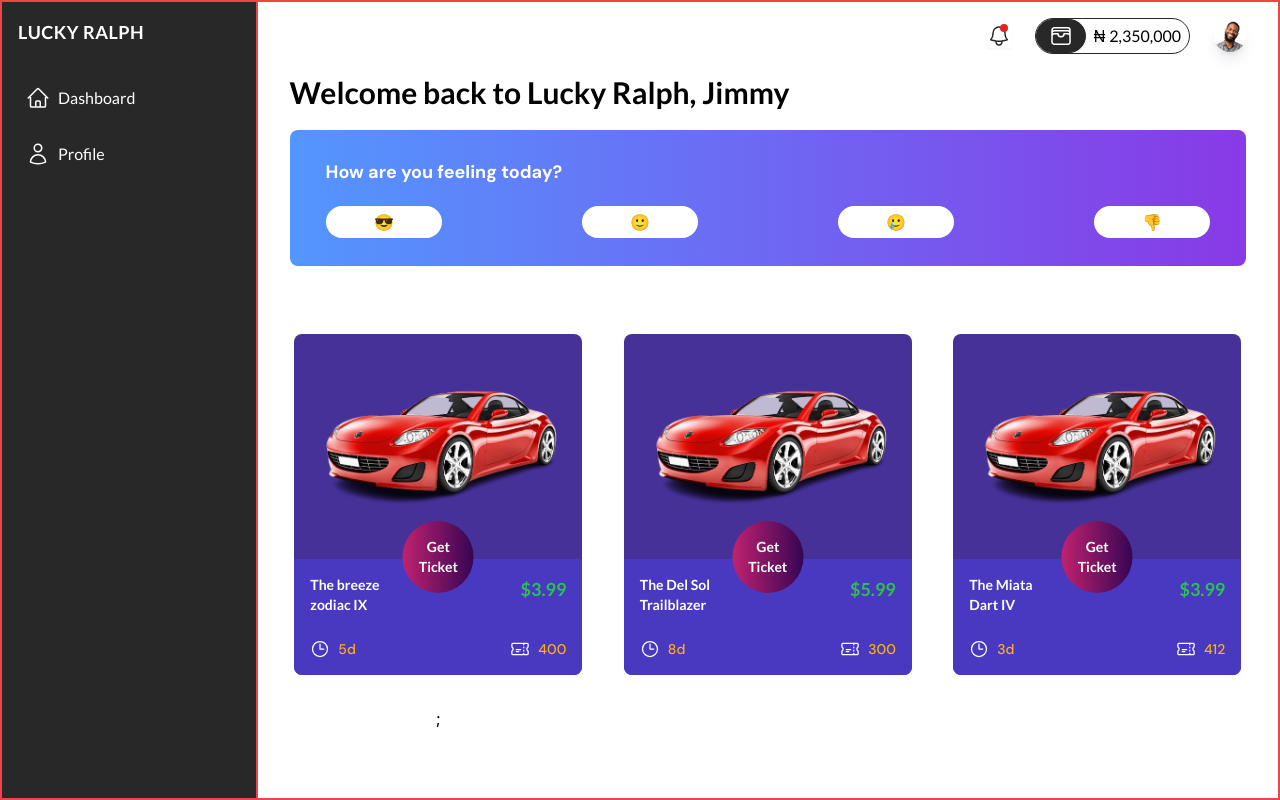
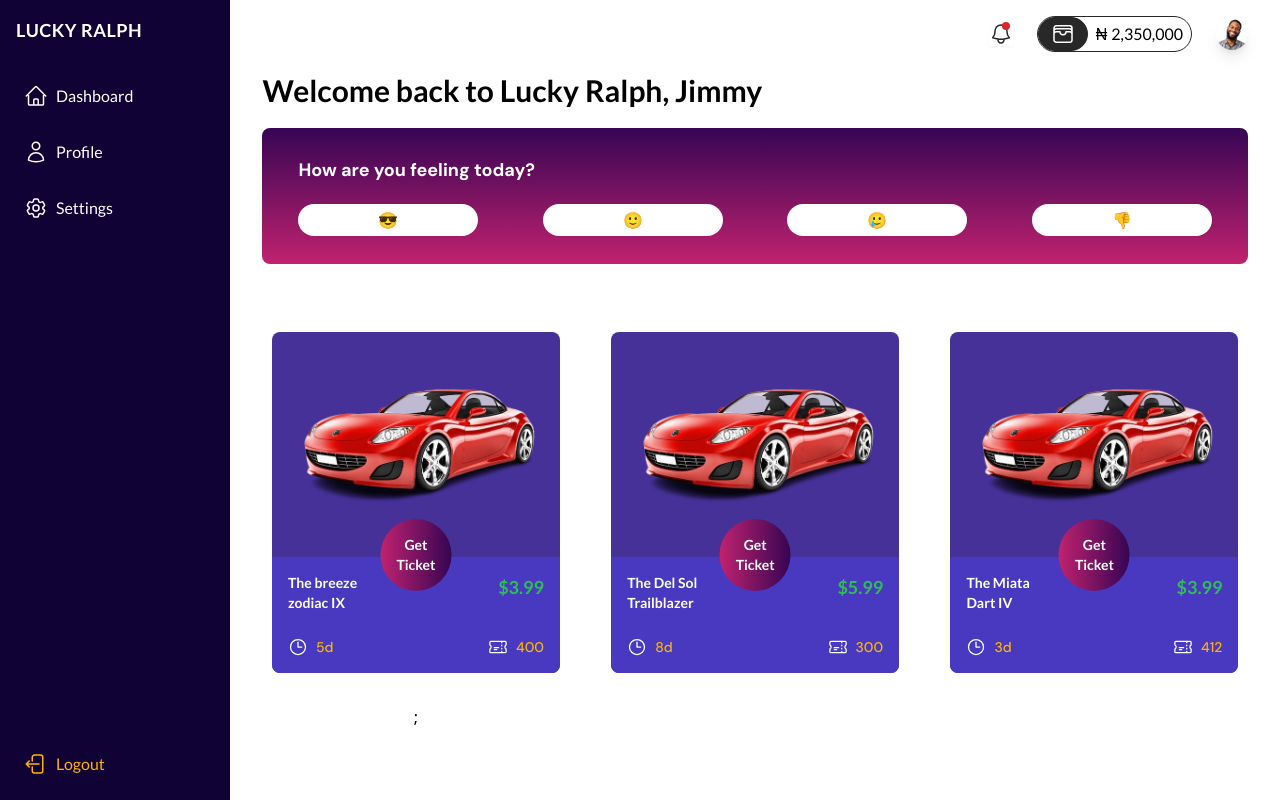
Before and after one commit to sleek-ennju/raffleDrawWebsite, a React (Vite) app: page /user/1 in a window 1280 px wide. Built offline with nearby package versions, Linux system fonts and the light colour scheme.

Commit message:
completed the home section of the user dashboard 85%

```diff
--- a/package.json
+++ b/package.json
@@ -11,6 +11,7 @@
   },
   "dependencies": {
     "@heroicons/react": "^2.1.3",
+    "classnames": "^2.5.1",
     "framer-motion": "^11.1.7",
     "localforage": "^1.10.0",
     "match-sorter": "^6.3.4",
--- a/src/components/pages/UserDashboard.jsx
+++ b/src/components/pages/UserDashboard.jsx
@@ -1,37 +1,16 @@
-import { Outlet, NavLink, useParams } from "react-router-dom";
-import { HomeIcon, UserIcon } from "@heroicons/react/24/outline";
+import { Outlet } from "react-router-dom";
+import SideBar from "../userDashboard/SideBar";
 
 function UserDashboard() {
-  const { userId } = useParams();
 
-  const dashboardMenus = [
-    {
-      title: "Dashboard",
-      link: `/user/${userId}/home`,
-      icon: <HomeIcon className="w-6 h-6 text-white" />,
-    },
-    {
-      title:"Profile",
-      link: `/user/${userId}/profile`,
-      icon: <UserIcon className="w-6 h-6 text-white" />,
-    }
-  ];
+
+
   return (
-    <section className="grid grid-cols-5 min-h-dvh relative border border-solid border-red-500">
-      <nav className="bg-blackclr flex flex-col gap-8 py-4 pl-4 col-span-1  border border-solid border-red-500">
-          <h3 className="text-white text-lg font-lato font-semibold tracking-wide uppercase">Lucky Ralph</h3>
-          <menu className="flex flex-col gap-4">
-            {dashboardMenus.map(({title,link,icon},index)=>(
-              <li key={index} >
-                <NavLink to={link} style={({isActive}) => ({backgroundColor: isActive ? "rgb(83,150,255)" : "transparent"})}  className="text-white font-lato font-medium text-base flex items-center gap-2 transition-all duration-300 pl-2 py-2 rounded-tl-lg rounded-bl-lg">
-                  <span>{icon}</span>
-                  {title}
-                </NavLink>
-              </li>
-            ))}
-          </menu>
-      </nav>
-      <div className="col-span-4 overflow-y-auto border border-solid border-red-500">
+    <section className="flex h-dvh w-full relative ">
+      <div className="w-[18dvw]">
+        <SideBar />
+      </div>
+      <div className="flex-1 overflow-y-auto">
         <Outlet />
       </div>
     </section>
--- a/src/components/userDashboard/HomeUser.jsx
+++ b/src/components/userDashboard/HomeUser.jsx
@@ -49,11 +49,11 @@ function HomeUser() {
       {/* mood section */}
       <div className="flex flex-col gap-5">
         <h2 className="font-lato font-bold text-3xl">Welcome back to Lucky Ralph, Jimmy</h2>
-        <div className="bg-gradient-to-r from-bgBlue to-bgPurple rounded-lg py-7 px-9 flex flex-col gap-5">
+        <div className="bg-gradient-to-b from-gradientTop to-gradientBottom rounded-lg py-7 px-9 flex flex-col gap-5">
           <h3 className="text-white font-dmsans font-bold text-lg">How are you feeling today?</h3>
           <div className="flex justify-between">
             {moods.map((mood,index)=>(
-              <div key={index} className="py-1 px-12 bg-white rounded-2xl ">{mood}</div>
+              <div key={index} className="py-1 px-20 bg-white rounded-2xl ">{mood}</div>
             ))}
           </div>
         </div>
--- /dev/null
+++ b/src/components/userDashboard/SettingsUser.jsx
@@ -0,0 +1,9 @@
+
+
+function SettingsUser() {
+  return (
+    <div>SettingsUser</div>
+  )
+}
+
+export default SettingsUser;
--- /dev/null
+++ b/src/components/userDashboard/SideBar.jsx
@@ -0,0 +1,37 @@
+import { NavLink, useLocation } from "react-router-dom";
+import { dashboardSideBarTopMenus, dashboardSideBarBottomMenus } from "../../routes/Navigations";
+import classNames from "classnames";
+
+
+
+function SideBar() {
+  const {pathname} = useLocation();
+
+  return (
+    <nav className="bg-backgroundDark w-full h-full flex flex-col gap-8 py-4 pl-4">
+        <h3 className="text-white text-lg font-lato font-semibold tracking-wide uppercase">Lucky Ralph</h3>
+        <menu className="flex-1 flex flex-col gap-4">
+            {dashboardSideBarTopMenus.map(({title,link,icon},index)=>(
+                <li key={index} >
+                  <NavLink to={link} className={classNames(pathname == link ? "bg-bgBlue" : "transparent","text-white font-lato font-medium text-base flex items-center gap-2 hover:bg-bgBlue transition-all duration-300 pl-2 py-2 rounded-tl-lg rounded-bl-lg")}>
+                      <span>{icon}</span>
+                      {title}
+                  </NavLink>
+                </li>
+            ))}
+        </menu>
+        <menu>
+            {dashboardSideBarBottomMenus.map(({title,link,icon},index)=>(
+                <li key={index} >
+                  <NavLink to={link} className={classNames("text-yellowShine font-lato font-medium text-base flex items-center gap-2  pl-2 py-2 rounded-tl-lg rounded-bl-lg")}>
+                      <span>{icon}</span>
+                      {title}
+                  </NavLink>
+                </li>
+            ))}
+        </menu>
+    </nav>
+  )
+}
+
+export default SideBar
--- a/src/components/userDashboard/index.js
+++ b/src/components/userDashboard/index.js
@@ -1,4 +1,5 @@
 import Home from "./HomeUser";
 import Profile from "./ProfileUser";
+import Settings from "./SettingsUser";
 
-export { Home, Profile };
+export { Home, Profile, Settings };
--- /dev/null
+++ b/src/routes/Navigations.jsx
@@ -0,0 +1,30 @@
+
+import { HomeIcon, UserIcon, Cog6ToothIcon, ArrowLeftStartOnRectangleIcon } from "@heroicons/react/24/outline";
+
+const dashboardSideBarTopMenus = [
+    {
+      title: "Dashboard",
+      link: `/user/1/home`,
+      icon: <HomeIcon className="w-6 h-6 text-white" />,
+    },
+    {
+      title:"Profile",
+      link: `/user/1/profile`,
+      icon: <UserIcon className="w-6 h-6 text-white" />,
+    },
+    {
+      title: "Settings",
+      link: `/user/1/settings`,
+      icon: <Cog6ToothIcon className="w-6 h-6 text-white" />,
+    },
+];
+const dashboardSideBarBottomMenus = [
+
+    {
+      title: "Logout",
+      link: `#`,
+      icon: <ArrowLeftStartOnRectangleIcon className="w-6 h-6 text-yellowShine" />,
+    },
+];
+
+export {dashboardSideBarTopMenus, dashboardSideBarBottomMenus};
--- a/src/routes/Routes.jsx
+++ b/src/routes/Routes.jsx
@@ -1,6 +1,6 @@
 import { createBrowserRouter, RouterProvider } from "react-router-dom";
 import { Login, SignUp, UserDashboard, AdminDashboard } from "../components/pages";
-import { Home, Profile } from "../components/userDashboard";
+import { Home, Profile, Settings } from "../components/userDashboard";
 import MainLayout from "../components/layout/MainLayout";
 
 
@@ -31,6 +31,10 @@ function Routes() {
                     element: <Profile />,
                 },
                 {
+                    path: "/user/:userId/settings",
+                    element: <Settings />,
+                },
+                {
                     path: "/user/:userId/",
                     element: <Home />,
                 },
```
Also changed, not shown: 1 other file (tests, documents, lock files or other folders).
